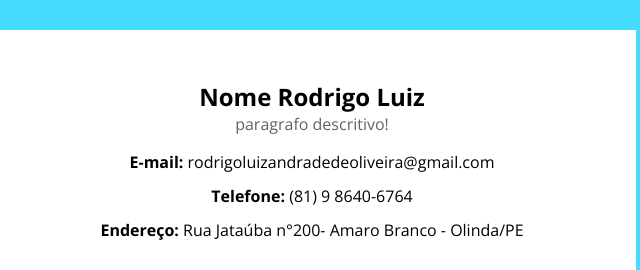
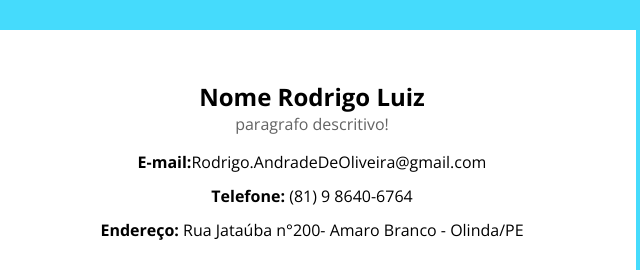
Before and after one commit to rodrigoLui/Curriculo, a plain HTML site: page index.html in a window 1280 px wide. Shown: the top 270 px of the page, 454-1094 px from the left. Drawn offline with nearby package versions, Linux system fonts and the light colour scheme.

Commit message:
troquei o E-mail

```diff
--- a/index.html
+++ b/index.html
@@ -34,7 +34,7 @@
                     </p>
                     <ul>
                         <li>
-                            <a href="malito:rodrigoluizandradedeoliveira@gmail.com"><strong>E-mail:</strong> rodrigoluizandradedeoliveira@gmail.com</a>
+                            <a href="malito:rodrigoluizandradedeoliveira@gmail.com"><strong>E-mail:</strong>Rodrigo.AndradeDeOliveira@gmail.com</a>
                         </li>
                         <li>
                             <a href="tel:81986406764"><strong>Telefone:</strong> (81) 9 8640-6764</a>
```
